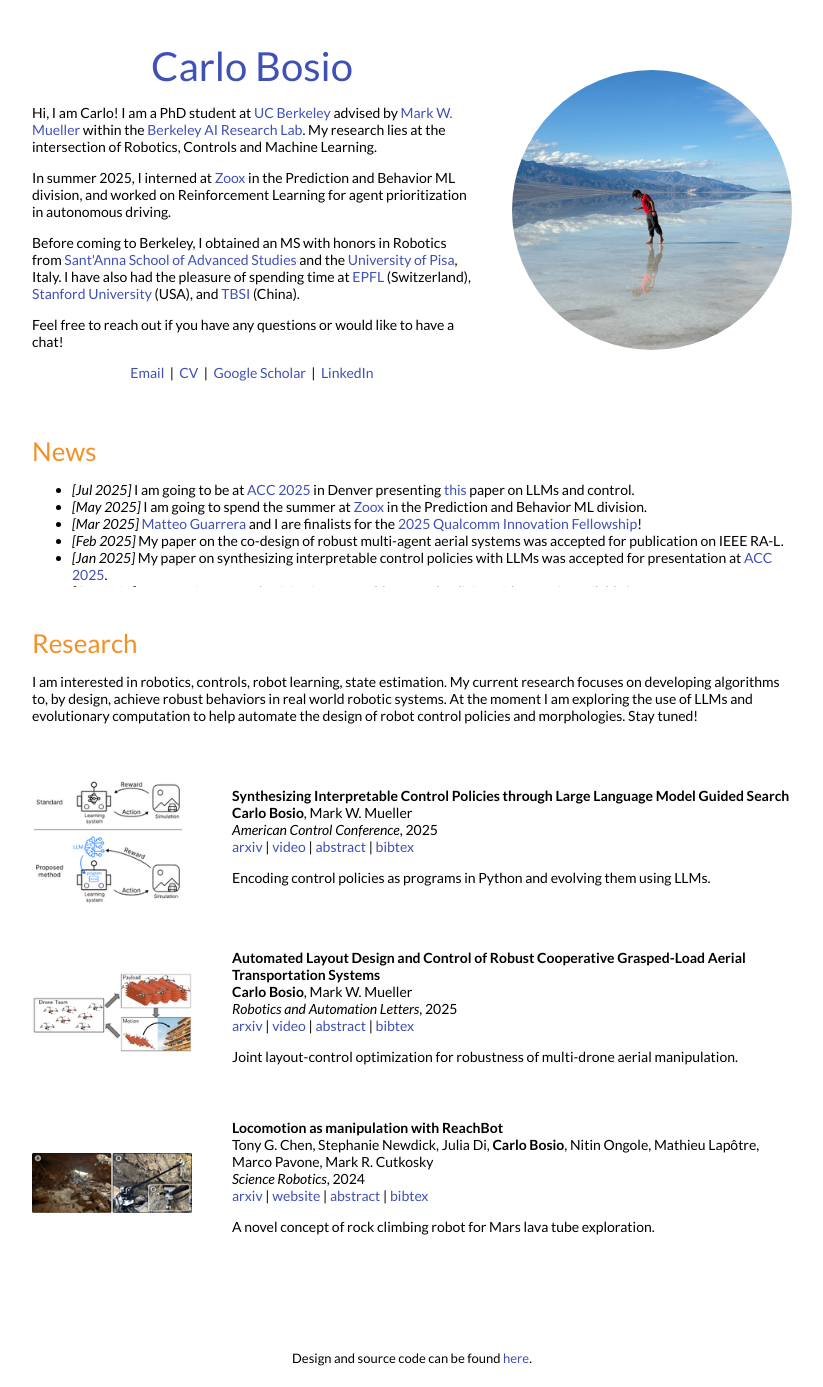
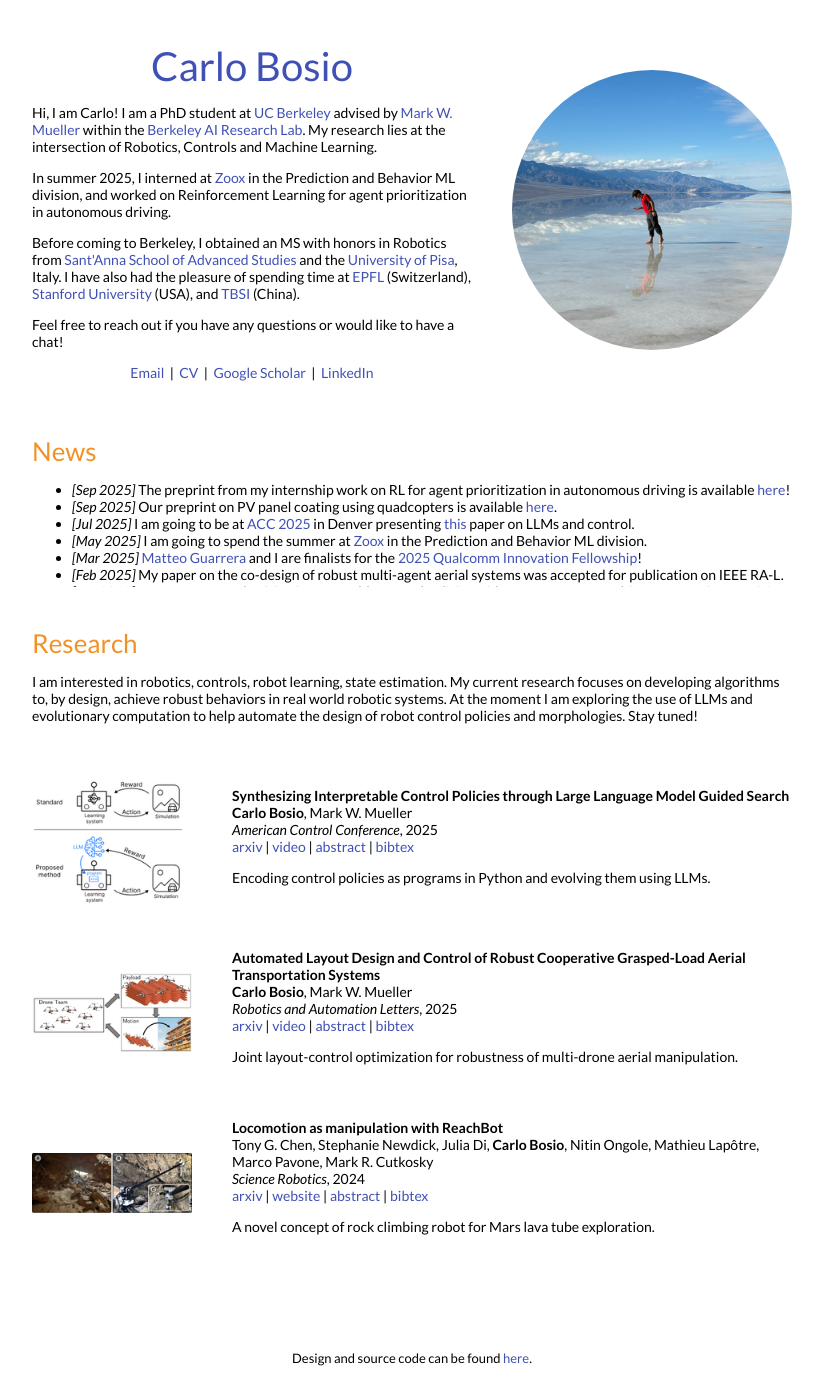
Before and after one commit to carlobosio/carlobosio.github.io, a Jekyll site: the page built from _posts/2023-09-15-synthesizing.markdown, in a window 1280 px wide. Shown: the whole page, without its empty margins (228-1051 px from the left). Built offline with Jekyll 4.4.1, drawn with Linux system fonts in a browser that asks for light colours.

Commit message:
PV and RDAR paper news

```diff
--- a/_layouts/default.html
+++ b/_layouts/default.html
@@ -75,6 +75,8 @@
               <h2 style="color:#f09228">News</h2>
               <div style="height:120px;padding:0%;width:100%;border:0px;overflow:auto;vertical-align:middle">
                 <ul class = "list">
+                  <li><em>[Sep 2025]</em> The preprint from my internship work on RL for agent prioritization in autonomous driving is available <a href="https://arxiv.org/abs/2509.19789">here</a>!</li>
+                  <li><em>[Sep 2025]</em> Our preprint on PV panel coating using quadcopters is available <a href="https://arxiv.org/abs/2509.10979">here</a>.</li>
                   <li><em>[Jul 2025]</em> I am going to be at <a href="https://acc2025.a2c2.org/">ACC 2025</a> in Denver presenting <a href="https://arxiv.org/abs/2410.05406">this</a> paper on LLMs and control.</li>
                   <li><em>[May 2025]</em> I am going to spend the summer at <a href="https://zoox.com/">Zoox</a> in the Prediction and Behavior ML division.</li>
                   <li><em>[Mar 2025]</em> <a href="https://matteoguarrera.github.io/">Matteo Guarrera</a> and I are finalists for the <a href="https://www.qualcomm.com/research/university-relations/innovation-fellowship/2025-north-america">2025 Qualcomm Innovation Fellowship</a>!</li>
```
